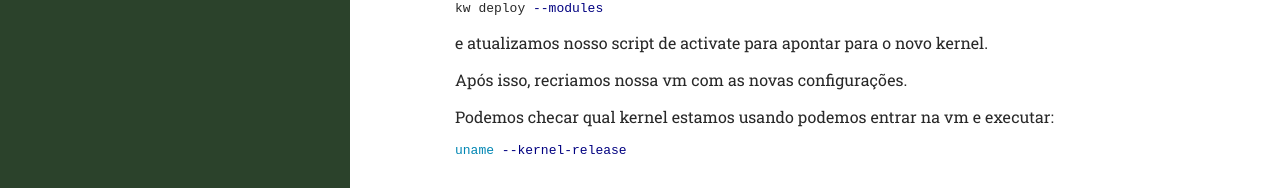
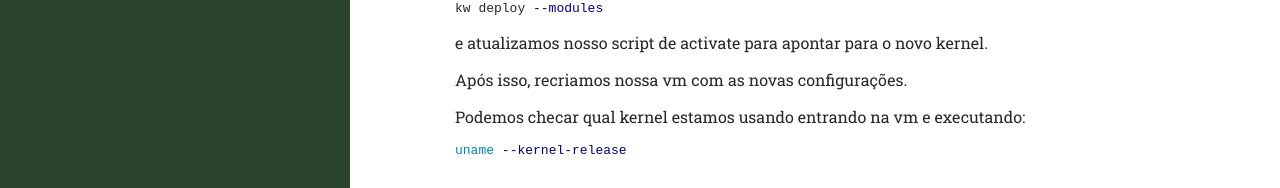
Before and after one commit to natalia-sa/natalia-sa.github.io, a Jekyll site: the page built from _posts/2026-03-07-post2.md, in a window 1280 px wide and 1330 px high. Shown: the part 1139-1327 px from the top of the window. Built offline with Jekyll 4.4.1, drawn with Linux system fonts in a browser that asks for light colours.

Commit message:
feat: post 2

````diff
--- a/_posts/2026-03-07-post2.md
+++ b/_posts/2026-03-07-post2.md
@@ -61,7 +61,7 @@ e atualizamos nosso script de activate para apontar para o novo kernel.
 
 Após isso, recriamos nossa vm com as novas configurações.
 
-Podemos checar qual kernel estamos usando podemos entrar na vm e executar:
+Podemos checar qual kernel estamos usando entrando na vm e executando:
 ```bash
 uname --kernel-release
 ```
````
